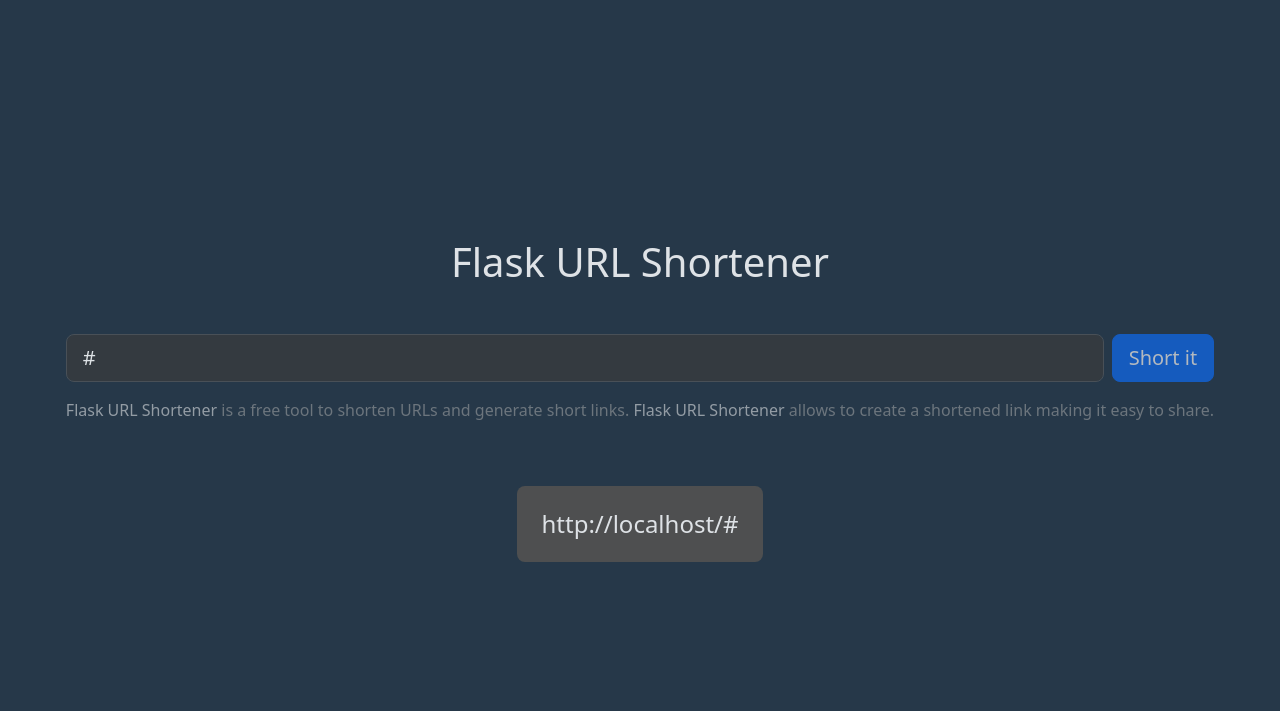
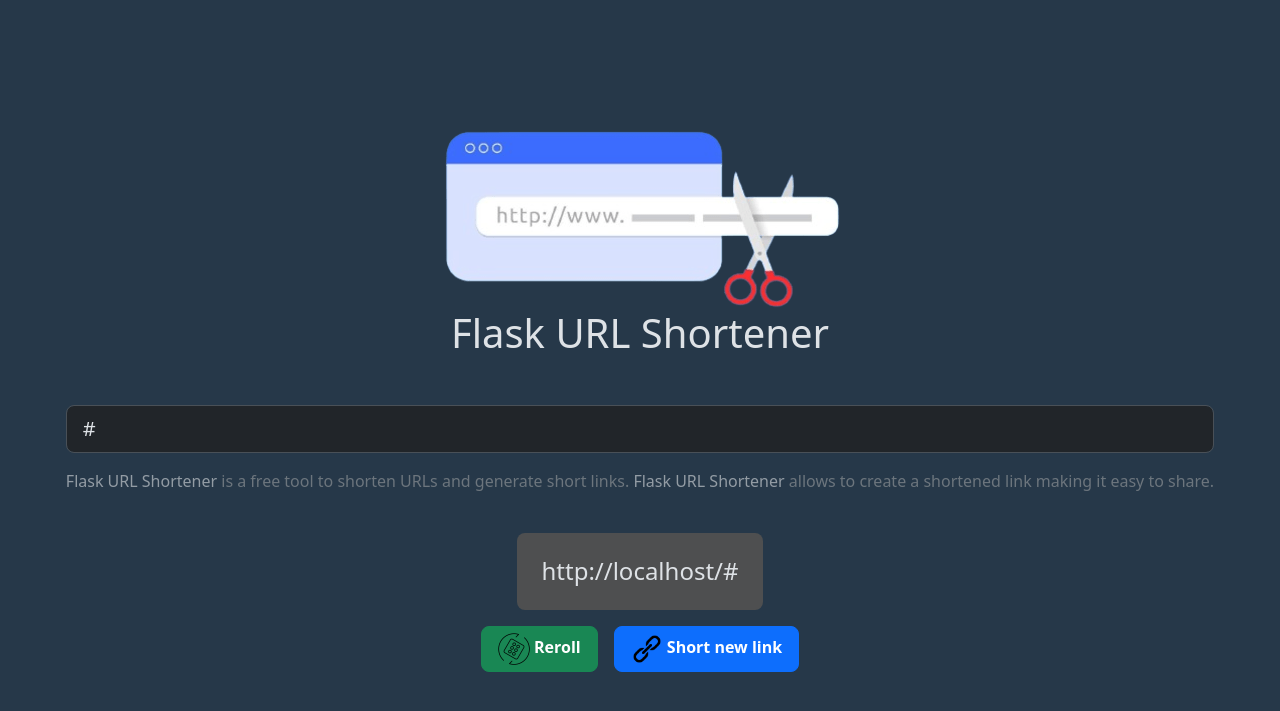
Before and after one commit to MJTech46/FLASK-URL-shortener, a Flask app: template templates/index.html in a window 1280 px wide. Shown: the top 711 px of the page. Run offline with Flask 3, Linux system fonts and the light colour scheme; the template is opened without the code that fills it: most values are stand-ins (such as "Sample title", 1, 10 or a date in 2020).

Commit message:
added reroll functionality: working

```diff
--- a/app.py
+++ b/app.py
@@ -1,6 +1,7 @@
 ### Other imports ###
 from string import ascii_letters, digits
 from random import choices
+import json
 
 ### Flask imports ###
 from flask import Flask, render_template, request, redirect
@@ -58,6 +59,28 @@ def link_redirect(shortened_link):
     else:
         return redirect(obj.original_link)
 
+@app.route("/reroll/", methods=["POST"])
+def reroll():
+    #collecting the requested short link
+    old_short_link = request.get_json(force=True)["shortLink"]
+
+    # generating new random str with limit of 6
+    random_str = ''.join(choices(ascii_letters+digits, k=6)) #max 32
+
+    # collecting obj of old_short_link
+    obj = UrlShortener.query.filter_by(shortened_link = old_short_link).first()
+
+    # updating it's shortened_link field
+    obj.shortened_link = random_str
+    db.session.commit()
+
+    # creating the json structure in python
+    json_dict = {
+        "newShortLink":random_str
+    }
+
+    return json.dumps(json_dict)
+
 ### Activation ###
 if __name__ == "__main__":
-    app.run(port=80)
+    app.run(debug=True, host="0.0.0.0", port=80)
--- /dev/null
+++ b/static/scripts/script.js
@@ -0,0 +1,26 @@
+// Reroll function
+function rerollPost() {
+    const rerollBtn = document.getElementById("reroll-btn");
+    rerollBtn.disabled = true;
+
+    var xhr = new XMLHttpRequest();
+    const spanElement = document.getElementById("output-url-span");
+    const json = {
+        shortLink : spanElement.innerHTML
+    }
+
+    xhr.open("POST", "/reroll/", true);
+    xhr.onreadystatechange = function() {
+        if (xhr.readyState === 4 && xhr.status === 200) {
+            const newShortLink = JSON.parse(xhr.responseText)["newShortLink"];
+            spanElement.innerHTML = newShortLink;
+        }
+    };
+    xhr.send(JSON.stringify(json));
+
+    // for reducing spamming of reroll btn
+    timeOutId = setTimeout(()=>{
+        rerollBtn.disabled = false;
+        clearTimeout(timeOutId);
+    }, 2000); // 2 seconds
+}
--- a/templates/index.html
+++ b/templates/index.html
@@ -4,6 +4,7 @@
     <meta charset="UTF-8">
     <meta name="viewport" content="width=device-width, initial-scale=1.0">
     <title>Home | URL Shortener</title>
+    <link rel="shortcut icon" href="/static/images/favicon.ico" type="image/x-icon">
     <!-- bootstrap css cdn -->
     <link href="https://cdn.jsdelivr.net/npm/bootstrap@5.3.3/dist/css/bootstrap.min.css" rel="stylesheet" integrity="sha384-QWTKZyjpPEjISv5WaRU9OFeRpok6YctnYmDr5pNlyT2bRjXh0JMhjY6hW+ALEwIH" crossorigin="anonymous">
     <style>
@@ -14,22 +15,32 @@
 </head>
 <body>
     <div class="d-flex flex-column justify-content-center align-items-center vh-100 ms-4 me-4">
+        <img src="/static/images/url-shortener.png" alt="url-shortener" class="img-fluid">
         <form action="" method="post">
             <h1 class="text-center">Flask URL Shortener</h1>
             <div class="mt-5 d-flex flex-wrap justify-content-center align-items-center gap-2">
-                <input type="text" name="input-url" id="input-url" placeholder="https://" class="col form-control form-control-lg" {% if input_url %} value="{{ input_url }}" style="cursor: not-allowed;" disabled {% endif %} required>
-                <button type="submit" class="btn btn-lg btn-primary rounded-3" {% if input_url %} style="cursor: not-allowed;" disabled {% endif %}>Short it</button>
+                <input type="text" name="input-url" id="input-url" placeholder="https://" class="col form-control form-control-lg" {% if input_url %} value="{{ input_url }}" style="cursor: not-allowed;" readonly {% endif %} required>
+                {% if not input_url %} <button type="submit" class="btn btn-lg btn-primary rounded-3">Short it</button> {% endif %}
             </div>
             <p class="mt-3 text-secondary text-center "><span class="text-white-50">Flask URL Shortener</span> is a free tool to shorten URLs and generate short links. <span class="text-white-50">Flask URL Shortener</span> allows to create a shortened link making it easy to share.</p>
         </form>
         {% if output_url %}
-        <div class="mt-5 d-flex justify-content-center align-items-center p-4 rounded rounded-3" style="background-color: #4e4f50">
-            <h4 class="p-0 m-0">http://localhost/{{ output_url }}</h4>
+        <div class="mt-4 d-flex justify-content-center align-items-center p-4 rounded rounded-3" style="background-color: #4e4f50">
+            <h4 class="p-0 m-0">http://localhost/<span id="output-url-span">{{ output_url }}</span></h4>
+        </div>
+        <div class="mt-3 d-flex flex-wrap justify-content-center align-items-center w-50 gap-3">
+            <button class="btn btn-success rounded-3 ps-3 pe-3 fw-bold" onclick="rerollPost()" id="reroll-btn">
+                <img src="/static/images/roll.png" alt="reroll" style="width: 32px; height: 32px;"> Reroll
+            </button>
+            <a class="btn btn-primary rounded-3 ps-3 pe-3 fw-bold" href="/">
+                <img src="/static/images/icons8-url-50.png" alt="reroll" style="width: 32px; height: 32px;"> Short new link
+            </a>
         </div>
         {% endif %}
     </div>
 
     <!-- bootstrap js cdn -->
     <script src="https://cdn.jsdelivr.net/npm/bootstrap@5.3.3/dist/js/bootstrap.bundle.min.js" integrity="sha384-YvpcrYf0tY3lHB60NNkmXc5s9fDVZLESaAA55NDzOxhy9GkcIdslK1eN7N6jIeHz" crossorigin="anonymous"></script>
+    <script src="/static/scripts/script.js"></script>
 </body>
 </html>
```
Also changed, not shown: static/images/favicon.ico (added), static/images/icons8-url-50.png (added), static/images/roll.png (added), static/images/url-shortener.png (added).
